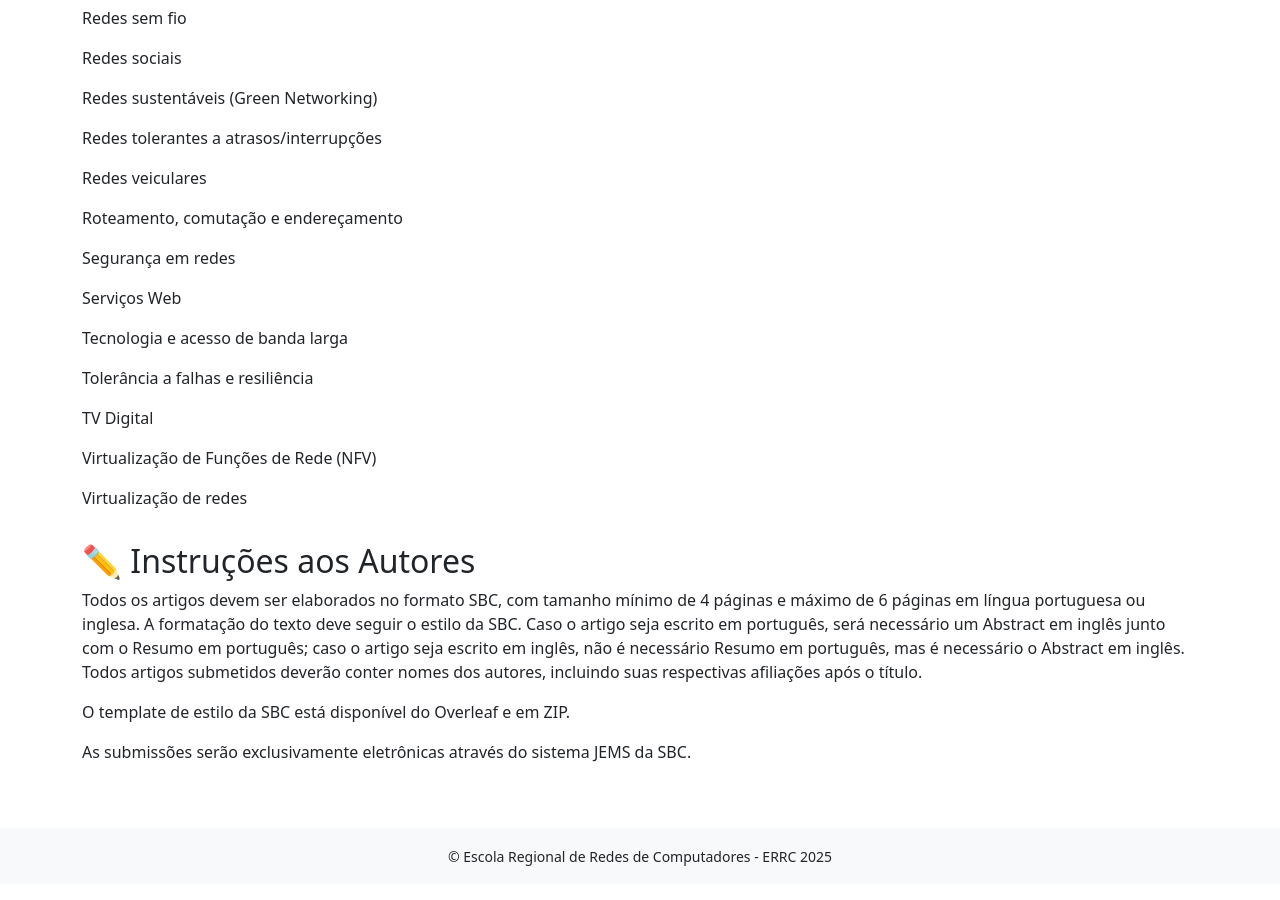
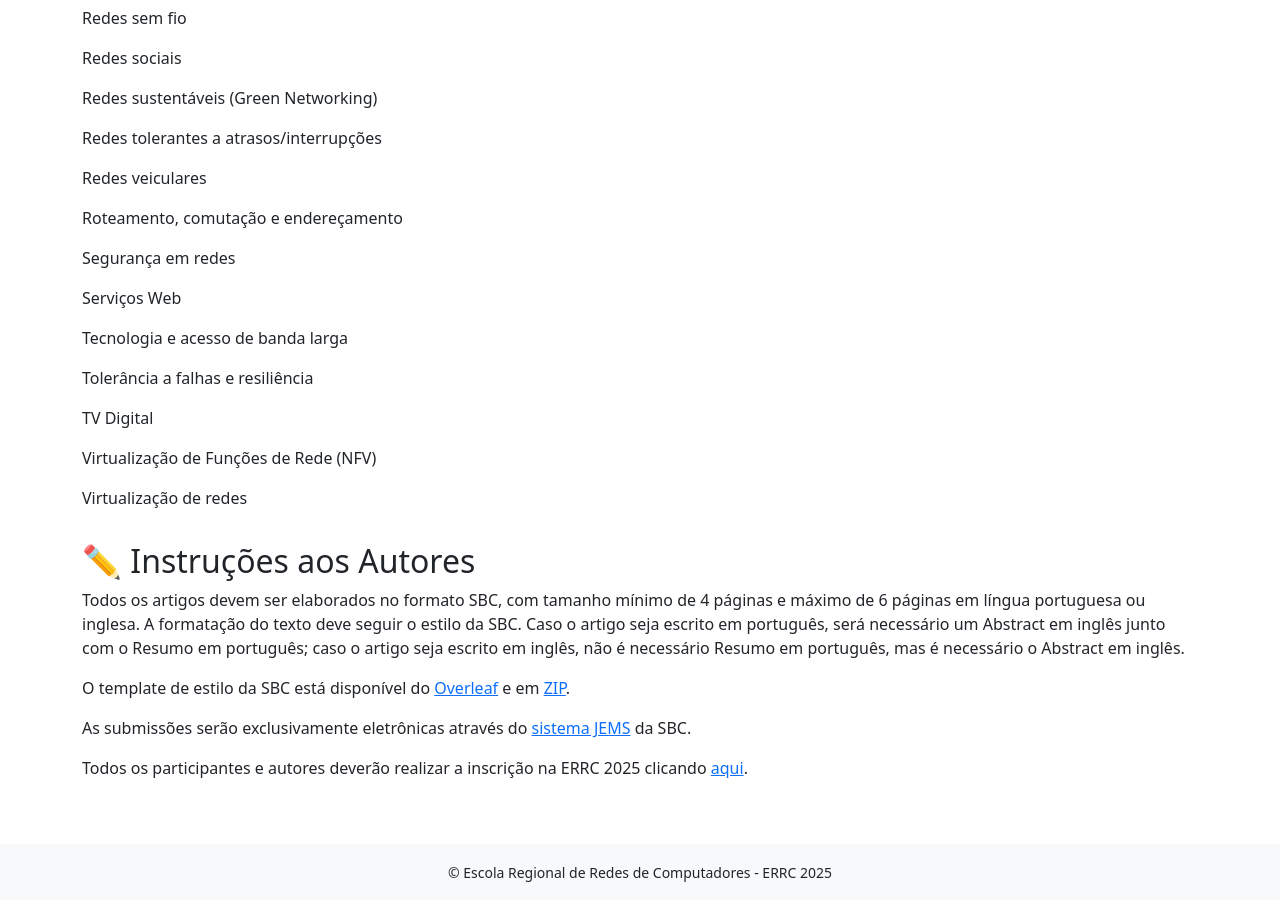
Before and after one commit to crrc-rs/errc2025, a Jekyll site: the page built from chamadaerrc.md, in a window 1280 px wide and 900 px high, scrolled down 2604 px. Built offline with Jekyll 4.4.1, drawn with Linux system fonts in a browser that asks for light colours.

Commit message:
Update chamadaerrc.md

```diff
--- a/chamadaerrc.md
+++ b/chamadaerrc.md
@@ -110,8 +110,11 @@ Virtualização de redes
 
 
 ## ✏️ Instruções aos Autores
-Todos os artigos devem ser elaborados no formato SBC, com tamanho mínimo de 4 páginas e máximo de 6 páginas em língua portuguesa ou inglesa. A formatação do texto deve seguir o estilo da SBC. Caso o artigo seja escrito em português, será necessário um Abstract em inglês junto com o Resumo em português; caso o artigo seja escrito em inglês, não é necessário Resumo em português, mas é necessário o Abstract em inglês. Todos artigos submetidos deverão conter nomes dos autores, incluindo suas respectivas afiliações após o título.
 
-O template de estilo da SBC está disponível do Overleaf e em ZIP.
+Todos os artigos devem ser elaborados no formato SBC, com tamanho mínimo de 4 páginas e máximo de 6 páginas em língua portuguesa ou inglesa. A formatação do texto deve seguir o estilo da SBC. Caso o artigo seja escrito em português, será necessário um Abstract em inglês junto com o Resumo em português; caso o artigo seja escrito em inglês, não é necessário Resumo em português, mas é necessário o Abstract em inglês.
 
-As submissões serão exclusivamente eletrônicas através do sistema JEMS da SBC.
+O template de estilo da SBC está disponível do [Overleaf](https://www.overleaf.com/latex/templates/sbc-conferences-template/blbxwjwzdngr) e em [ZIP](https://www.sbc.org.br/documentos-da-sbc/category/169-templates-para-artigos-e-capitulos-de-livros).
+
+As submissões serão exclusivamente eletrônicas através do [sistema JEMS]( https://jems3.sbc.org.br/errc2025) da SBC.
+
+Todos os participantes e autores deverão realizar a inscrição na ERRC 2025 clicando [aqui](https://centraldesistemas.sbc.org.br/ecos/errc2025).
```
